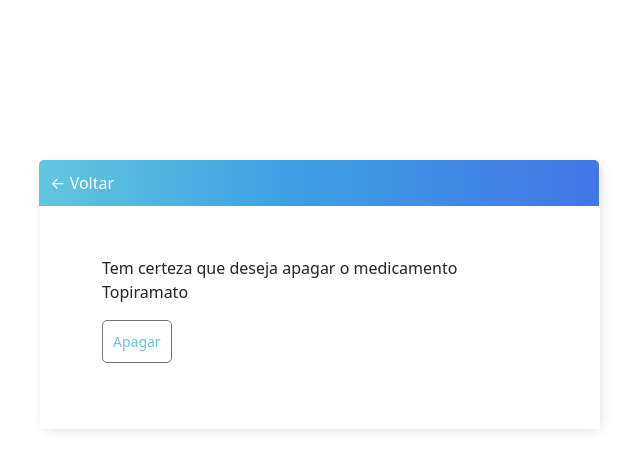
After one commit to Mirelli-Cirilo/Ta-na-Hora, a Django app: page /delete/1/ in a window 1280 px wide. The commit adds this page. Shown: the top 471 px of the page, without its empty margins (376-1016 px from the left). Run offline with Django 4.2, Linux system fonts and the light colour scheme; data comes from the database, SQL or seed files in the repository; both versions use the stored data as it was after the commit.

Commit message:
finalizando crud

```diff
--- /dev/null
+++ b/base/templates/delete.html
@@ -0,0 +1,24 @@
+{% extends 'main.html' %}
+
+{% load static %}
+
+{% block 'head' %}
+<link rel="stylesheet" href="{% static 'css/delete.css' %}">
+{% endblock %}
+{% block 'body' %}
+<div class="container">
+    <div class="header">
+        <a class="a" href="{% url 'home' %}">&#8592; Voltar</a>
+    </div>
+
+    <div class="card-body">
+        <form method="POST" action="">
+            {% csrf_token %}
+
+            <p>Tem certeza que deseja apagar o medicamento {{medicamento.nome}}</p>
+
+            <input class="button" type="submit" value="Apagar">
+        </form>
+    </div>
+</div>
+{% endblock %}
--- a/base/templates/home.html
+++ b/base/templates/home.html
@@ -15,7 +15,9 @@
 
         <div class="items">
             {% for medicamento in medicamentos %}
-                {{medicamento.nome}} | {{medicamento.horario}}
+                {{medicamento.nome}} | {{medicamento.horario}} <a href="{% url 'delete' medicamento.id %}">X</a>
+                <a href="{% url 'update' medicamento.id %}">U</a>
+                <a href="{% url 'detail' medicamento.id %}">D</a>
                 <br>
                 <br>
 
@@ -24,6 +26,7 @@
     </div>
 
     <div class="cardy-body">
+        <h2 class="title">Adicione seu medicamento</h2>
         <form action="{% url 'home' %}" method="POST">
             {% csrf_token %}
             {{form.as_p}}
--- a/base/urls.py
+++ b/base/urls.py
@@ -2,5 +2,8 @@ from django.urls import path
 from . import views
 
 urlpatterns = [
-    path('', views.home, name='home')
+    path('', views.home, name='home'),
+    path('delete/<int:id>/', views.delete, name='delete'),
+    path('update/<int:id>/', views.update, name='update'),
+    path('detail/<int:id>/', views.detail, name='detail')
 ]
--- a/base/views.py
+++ b/base/views.py
@@ -18,3 +18,34 @@ def home(request):
     context = {'medicamentos':medicamentos, 'form':form}
 
     return render(request, 'home.html', context)
+
+def delete(request, id):
+    medicamento = Remedio.objects.get(id=id)
+
+    if request.method == 'POST':
+        medicamento.delete()
+        return redirect('/')
+
+    context = {'medicamento': medicamento}
+    return render(request, 'delete.html', context)
+
+def update(request, id):
+    medicamento = Remedio.objects.get(id=id)
+    form = Remedioforms(instance=medicamento)
+
+    if request.method == 'POST':
+        form = Remedioforms(request.POST, instance=medicamento)
+
+        if form.is_valid():
+            form.save()
+            return redirect('/')
+
+    context = {'form':form}
+    return render(request, 'update.html', context)
+
+def detail(request, id):
+    medicamento = Remedio.objects.get(id=id)
+
+
+    context = {'medicamento': medicamento}
+    return render(request, 'details.html', context)
--- /dev/null
+++ b/templates/static/css/delete.css
@@ -0,0 +1,42 @@
+.header{
+    display: flex;
+    justify-content: space-between;
+    color: #fff;
+    padding: 11px;
+    margin-left: -0.8rem;
+    width: 35rem;
+
+    border-radius: 5px 5px 0 0;
+    background: linear-gradient(90deg, #62c6df 0%, #3da1e4 43%, #4376e6 100%);
+}
+
+.a{
+    color: #fff;
+    text-decoration: none;
+
+
+}
+
+.card-body {
+    padding: 50px;
+}
+
+.container{
+    max-width: 560px;
+    margin-left: 26rem;
+    margin-top: 10rem;
+    background-color: #fff;
+    -webkit-box-shadow: 2px 2px 13px -4px rgba(0,0,0,0.21);
+    box-shadow: 2px 2px 13px -4px rgba(0,0,0,0.21);
+}
+
+.button {
+    border: 1px solid #757575;
+    background-color: #FFF;
+    color: #62c6df;
+    padding: 10px;
+    font-size: 14px;
+    border-radius: 5px;
+    cursor: pointer;
+    text-decoration: none;
+}
```
Also changed, not shown: base/templates/details.html (added, +23 -0 lines), base/templates/update.html (added, +25 -0 lines), templates/static/css/css.css (+6 -2 lines), db.sqlite3.
